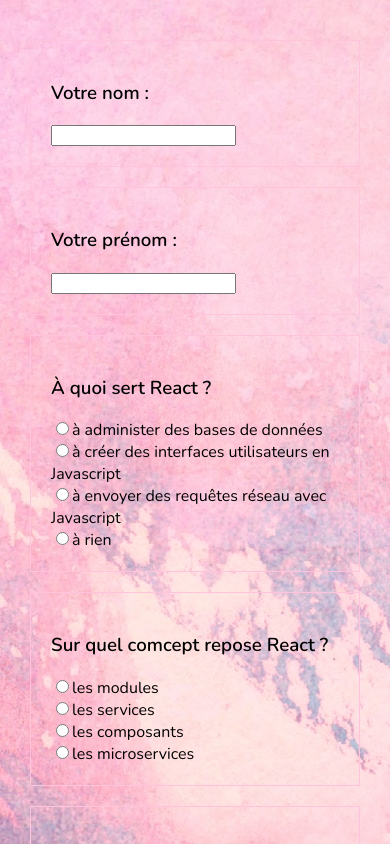
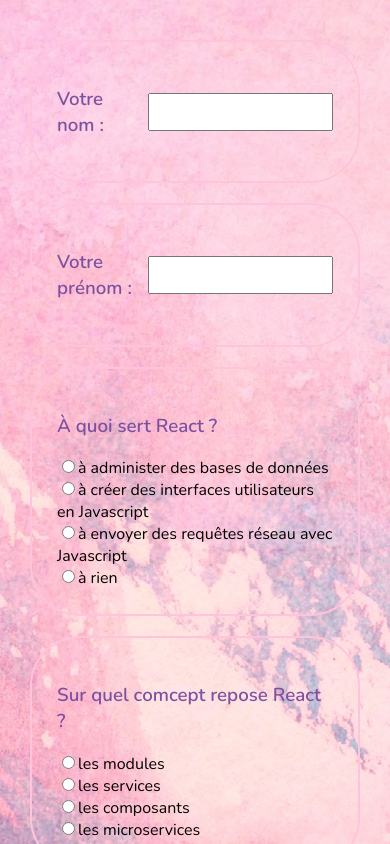
Before and after one commit to Le-TRex/evalD21, a React (Create React App) app: page / in a window 390 px wide. Shown: the top 844 px of the page. Built offline with nearby package versions, Linux system fonts and the light colour scheme.

Commit message:
:lipstick: :construction: web style is ok but mobile one needs to be fixed

```diff
--- a/src/stylesheets/question.css
+++ b/src/stylesheets/question.css
@@ -1,6 +1,21 @@
 .form-question {
-    border: 1px solid #ffc4dc;
-    padding: 20px;
+    border: 2px solid #ffc4dc;
+    border-radius: 50px;
+    padding: 25px;
     margin-top: 10px;
     margin-bottom: 10px;
 }
+/*TODO mobile flex-direction column et pas de margin-left sur input*/
+.inputTypeText {
+    display: flex;
+    align-items: center;
+}
+
+.inputTypeText > input {
+    height: 32px;
+    margin-left: 10px;
+}
+
+h3 {
+    color: #7d51a0;
+}
```
